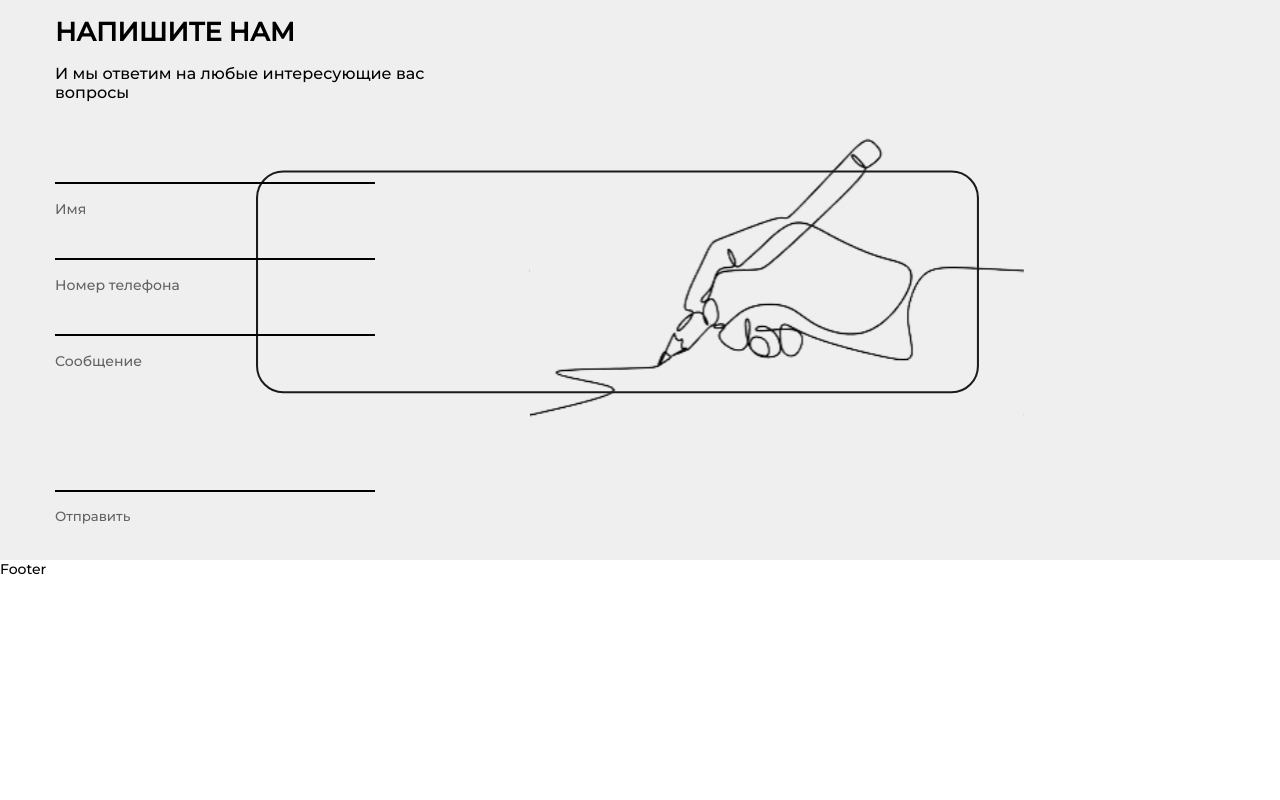
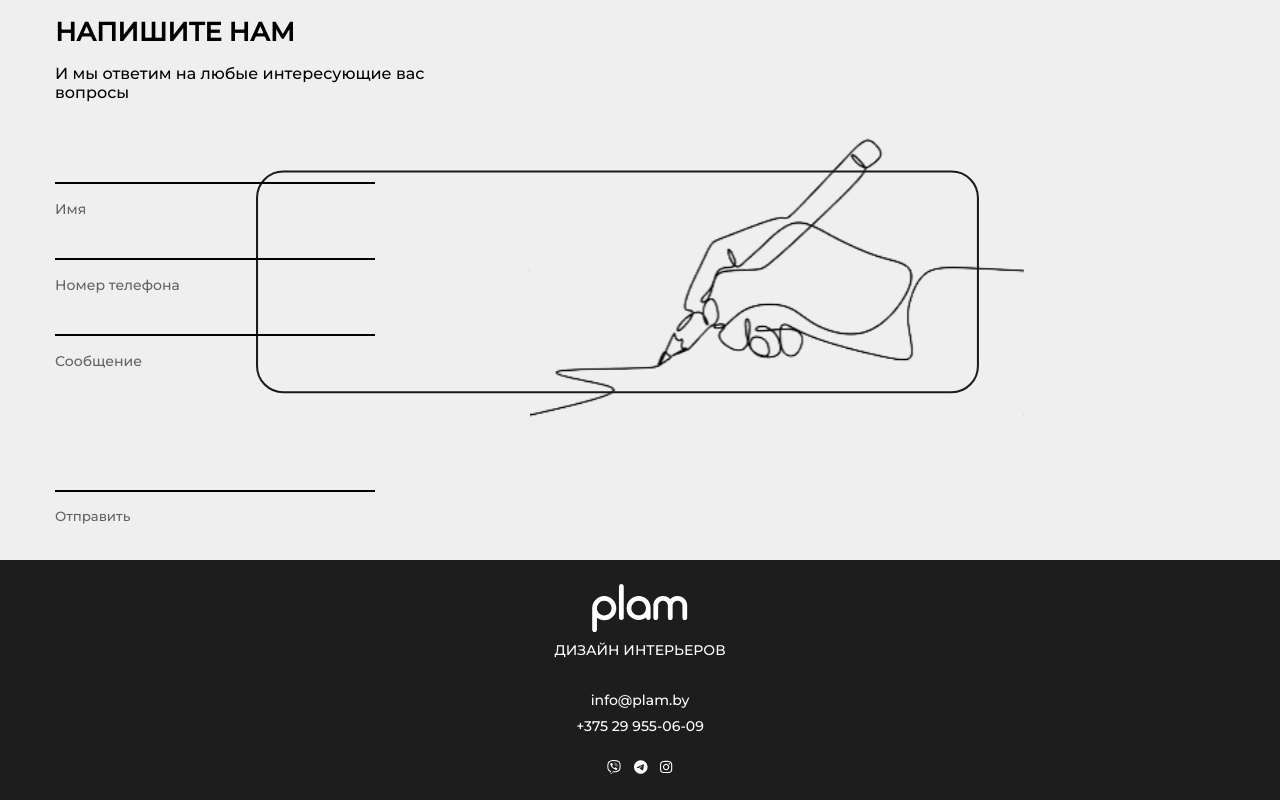
Before and after one commit to vzakharenkova/plam-copy_2, a Next.js app in the folder plam/: page / in a window 1280 px wide. Shown: the part 2400-3200 px from the top of the page. Before the commit the page ends 2978 px from the top, so only its background shows below. Built offline with nearby package versions, Linux system fonts and the light colour scheme.

Commit message:
feat: create footer

```diff
--- a/plam/components/Footer.tsx
+++ b/plam/components/Footer.tsx
@@ -1,3 +1,42 @@
+import Link from 'next/link';
+import Image from 'next/image';
+
+import { FontAwesomeIcon } from '@fortawesome/react-fontawesome';
+import { faViber, faTelegramPlane, faInstagram } from '@fortawesome/free-brands-svg-icons';
+
+import styles from '@/styles/Footer.module.scss';
+
+import logo from '@/public/logo_footer.svg';
+import viber from '@/public/viber.svg';
+import inst from '@/public/instagram.svg';
+import tg from '@/public/telegram.svg';
+
 export default function Footer() {
-  return <footer>Footer</footer>;
+  return (
+    <footer className={styles.footer}>
+      <Link href="/" className={styles.footer__logo_field__wrapper}>
+        <div className={styles.footer__logo_field}>
+          <Image src={logo} alt="logo" />
+          <h2>ДИЗАЙН ИНТЕРЬЕРОВ</h2>
+        </div>
+      </Link>
+      <div className={styles.footer__contacts_field}>
+        <div className={styles.footer__contacts}>
+          <Link href="email: info@plam.by">info@plam.by</Link>
+          <Link href="tel: +375 29 955-06-09">+375 29 955-06-09</Link>
+        </div>
+        <div className={styles.footer__social_networks}>
+          <Link href={''}>
+            <FontAwesomeIcon icon={faViber} height={28} />
+          </Link>
+          <Link href={''}>
+            <FontAwesomeIcon icon={faTelegramPlane} height={28} />
+          </Link>
+          <Link href={''}>
+            <FontAwesomeIcon icon={faInstagram} height={28} />
+          </Link>
+        </div>
+      </div>
+    </footer>
+  );
 }
--- a/plam/components/homepage/AboutBlock.tsx
+++ b/plam/components/homepage/AboutBlock.tsx
@@ -5,6 +5,9 @@ import styles from '@/styles/Home.module.scss';
 
 import img from '@/public/photo_1.png';
 import arrow from '@/public/arrow.svg';
+
+import { FontAwesomeIcon } from '@fortawesome/react-fontawesome';
+import { faCircleArrowRight } from '@fortawesome/free-solid-svg-icons';
 
 export default function AboutBlock() {
   return (
@@ -27,7 +30,8 @@ export default function AboutBlock() {
           </div>
           <Link href="/about" className={styles.about__actions}>
             <div className={styles.actions__text}>УЗНАТЬ БОЛЬШЕ</div>
-            <Image src={arrow} alt="arrow" height={29} />
+            {/* <Image src={arrow} alt="arrow" height={29} /> */}
+            <FontAwesomeIcon icon={faCircleArrowRight} height={29} />
           </Link>
         </div>
       </div>
--- /dev/null
+++ b/plam/styles/Footer.module.scss
@@ -0,0 +1,62 @@
+.footer {
+  height: 30vh;
+  padding: 6vh 0;
+  display: flex;
+  flex-direction: column;
+  align-items: center;
+  justify-content: center;
+  gap: 4vh;
+  background: rgba(29, 29, 29, 1);
+  color: white;
+
+  &__social_networks {
+    align-items: center;
+    align-self: center;
+    display: flex;
+    gap: 1vw;
+    transition: all 0.4s ease-in-out;
+
+    & > * {
+      transition: all 0.4s ease-in-out;
+
+      &:hover {
+        color: rgba(102, 98, 98, 1);
+      }
+    }
+  }
+
+  &__logo_field__wrapper {
+    text-align: center;
+  }
+
+  &__logo_field {
+    align-items: center;
+    align-self: center;
+    display: flex;
+    flex-direction: column;
+    text-align: center;
+    gap: 1vh;
+  }
+
+  &__contacts_field {
+    align-items: center;
+    display: flex;
+    flex-direction: column;
+    gap: 3vh;
+  }
+
+  &__contacts {
+    align-items: center;
+    display: flex;
+    flex-direction: column;
+    gap: 1vh;
+
+    & > * {
+      transition: all 0.4s ease-in-out;
+
+      &:hover {
+        color: rgba(102, 98, 98, 1);
+      }
+    }
+  }
+}
--- a/plam/styles/Home.module.scss
+++ b/plam/styles/Home.module.scss
@@ -131,8 +131,12 @@
     padding: 2vh 2vw;
     background: #dfdfdf;
     border-radius: 20px;
+    transition: all 0.4s ease-in-out;
+
+    &:hover {
+      font-weight: 700;
+    }
   }
-  //   }
 
   .img_2 {
     background-image: url('../public/photo_3.png');
```
Also changed, not shown: plam/package.json (+6 -2 lines), plam/public/logo_footer.svg (added), 1 other file (tests, documents, lock files or other folders).
